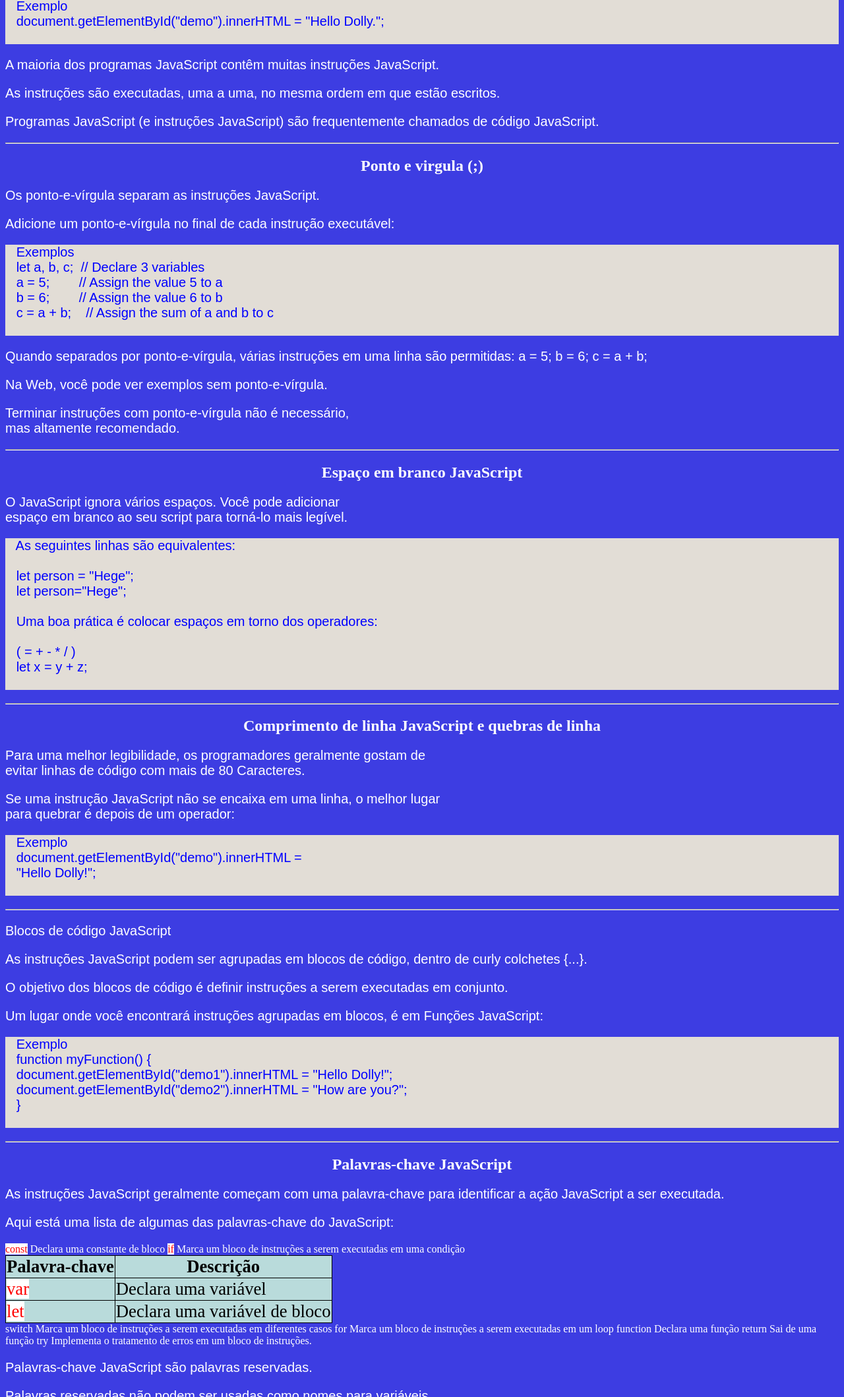
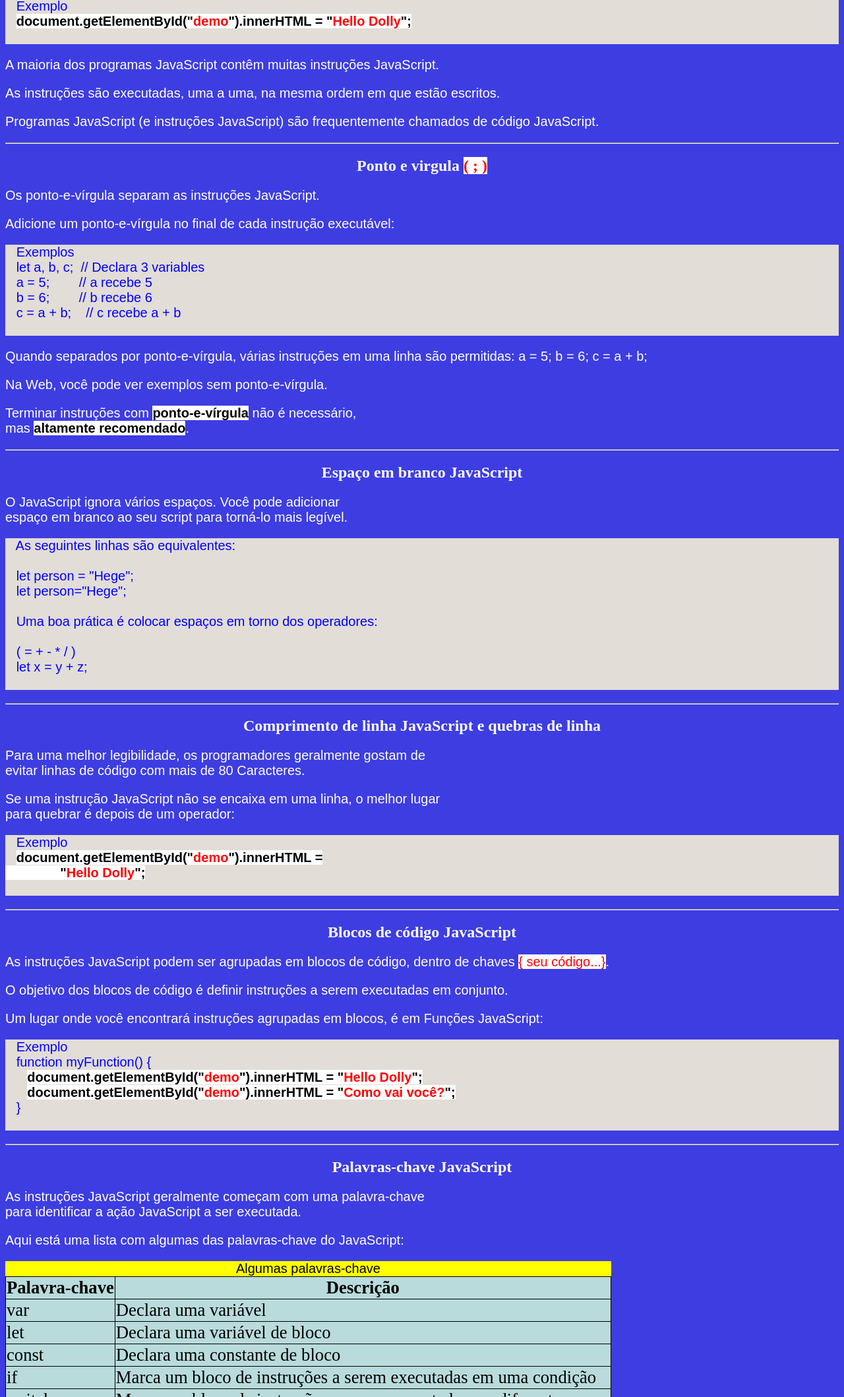
Before and after one commit to pedro-filho-81/JavaScript, a plain HTML site: page JavaScriptBasico/w3cshool/javaScript/instrucaoJS4.html in a window 1280 px wide. Shown: the part 682-2800 px from the top of the page at 66% size. Drawn offline with Linux system fonts and the light colour scheme.

Commit message:
Update instrucaoJS4.html

```diff
--- a/JavaScriptBasico/w3cshool/javaScript/instrucaoJS4.html
+++ b/JavaScriptBasico/w3cshool/javaScript/instrucaoJS4.html
@@ -1,5 +1,5 @@
 <!DOCTYPE html>
-<html lang="pt=br">
+<html lang="en">
 <head>
    <meta charset="UTF-8">
    <meta http-equiv="X-UA-Compatible" content="IE=edge">
@@ -13,10 +13,10 @@
    <h1>Instruções JavaScript</h1>
    <pre>
    Exemplo
-   let x, y, z;    // Statement 1
-   x = 5;          // Statement 2
-   y = 6;          // Statement 3
-   z = x + y;      // Statement 4
+   let x, y, z;    // instrução 1
+   x = 5;          // instrução 2
+   y = 6;          // instrução 3
+   z = x + y;    // instrução 4
    </pre>
    <hr>
 
@@ -37,21 +37,21 @@
 
    Valores, Operadores, Expressões, Palavras-chave, e Comentários.</p>
 
-   <P>Esta declaração diz ao navegador para escrever "Olá Dolly". dentro de um elemento HTML com id="demo":</P>
+   <P>Esta declaração diz ao navegador para escrever "<mark>Olá Dolly</mark>". dentro de um elemento HTML com <mark>id="demo"</mark></P>
 
    <pre>
    Exemplo
-   document.getElementById("demo").innerHTML = "Hello Dolly.";
+   <strong>document.getElementById("<mark>demo</mark>").innerHTML = "<mark>Hello Dolly</mark>";</strong>
    </pre>
 
    <p>A maioria dos programas JavaScript contêm muitas instruções JavaScript.</p>
 
-   <p>As instruções são executadas, uma a uma, no mesma ordem em que estão escritos.</p>
+   <p>As instruções são executadas, uma a uma, na mesma ordem em que estão escritos.</p>
 
    <p>Programas JavaScript (e instruções JavaScript) são frequentemente chamados de código JavaScript.</p>
    <hr>
 
-   <h2>Ponto e virgula (;)</h2>
+   <h2>Ponto e virgula <mark>( ; )</mark></h2>
 
    <p>Os ponto-e-vírgula separam as instruções JavaScript.</p>
 
@@ -59,23 +59,22 @@
 
    <pre>
    Exemplos
-   let a, b, c;  // Declare 3 variables
-   a = 5;        // Assign the value 5 to a
-   b = 6;        // Assign the value 6 to b
-   c = a + b;    // Assign the sum of a and b to c
+   let a, b, c;  // Declara 3 variables
+   a = 5;        // a recebe 5
+   b = 6;        // b recebe 6
+   c = a + b;    // c recebe a + b
    </pre>
 
    <p>Quando separados por ponto-e-vírgula, várias instruções em uma linha são permitidas: a = 5; b = 6; c = a + b;</p>
 
    <p>Na Web, você pode ver exemplos sem ponto-e-vírgula.</p>
 
-   <p>Terminar instruções com ponto-e-vírgula não é necessário, <br> mas altamente recomendado.</p>
+   <p>Terminar instruções com <strong>ponto-e-vírgula</strong> não é necessário, <br> mas <strong>altamente recomendado</strong>.</p>
    <hr>
 
    <h2>Espaço em branco JavaScript</h2>
 
    <p>O JavaScript ignora vários espaços. Você pode adicionar <br> espaço em branco ao seu script para torná-lo mais legível.</p>
-
    <pre>
    As seguintes linhas são equivalentes:
 
@@ -97,14 +96,14 @@
 
    <pre>
    Exemplo
-   document.getElementById("demo").innerHTML =
-   "Hello Dolly!";
+   <strong>document.getElementById("<mark>demo</mark>").innerHTML =
+               "<mark>Hello Dolly</mark>";</strong>
    </pre>
    <hr>
 
-   <p>Blocos de código JavaScript</p>
+   <h2>Blocos de código JavaScript</h2>
 
-   <p> As instruções JavaScript podem ser agrupadas em blocos de código, dentro de curly colchetes {...}.</p>
+   <p> As instruções JavaScript podem ser agrupadas em blocos de código, dentro de chaves <mark>{ seu código...}</mark>.</p>
 
    <p>O objetivo dos blocos de código é definir instruções a serem executadas em conjunto.</p>
 
@@ -112,45 +111,68 @@
    <pre>
    Exemplo
    function myFunction() {
-   document.getElementById("demo1").innerHTML = "Hello Dolly!";
-   document.getElementById("demo2").innerHTML = "How are you?";
+      <strong>document.getElementById("<mark>demo</mark>").innerHTML = "<mark>Hello Dolly</mark>";</strong>
+      <strong>document.getElementById("<mark>demo</mark>").innerHTML = "<mark>Como vai você?</mark>";</strong>
    }
    </pre>
    <hr>
 
    <h2>Palavras-chave JavaScript</h2>
 
-   <p>As instruções JavaScript geralmente começam com uma palavra-chave para identificar a ação JavaScript a ser executada.</p>
+   <p>As instruções JavaScript geralmente começam com uma palavra-chave <br>para identificar a ação JavaScript a ser executada.</p>
 
-   <p>Aqui está uma lista de algumas das palavras-chave do JavaScript:</p>
+   <p>Aqui está uma lista com algumas das palavras-chave do JavaScript:</p>
 
-   <table>
+   <table> <!-- início das tabelas -->
+      <!--
+         caption = legenda, título;
+         table = tabela;
+         tr = table row = linha da tabela
+         th = tabel header = cabeçalho da tabela
+         td = table data = dados da tabela
+      -->
+      <caption>Algumas palavras-chave</caption>
    <tr>
       <th>Palavra-chave</th>
       <th>Descrição</th>
    </tr>
    <tr>
-      <td><mark>var</mark></td>
+      <td>var</td>
       <td>Declara uma variável</td>
    </tr>
-
    <tr>
-      <td><mark>let</mark></td>
+      <td>let</td>
       <td>Declara uma variável de bloco</td>
    </tr>
-
-   <mark>const</mark>
-   Declara uma constante de bloco
-
-   <mark>if</mark>
-   Marca um bloco de instruções a serem executadas em uma condição
+   <tr>
+      <td>const</td>
+      <td>Declara uma constante de bloco</td>
+   </tr>
+   <tr>
+      <td>if</td>
+      <td>Marca um bloco de instruções a serem executadas em uma condição</td>
+   </tr>
+   <tr>
+     <td>switch</td>
+     <td>Marca um bloco de instruções a serem executadas em diferentes casos</td>
+   </tr>
+   <tr>
+     <td>for</td>
+     <td>Marca um bloco de instruções a serem executadas em um loop</td>
+   </tr>
+   <tr>
+      <td>function</td>
+      <td>Declara uma função</td>
+   </tr>
+   <tr>
+      <td>return</td>
+      <td>Sai de uma função</td>
+   </tr>
+   <tr>
+      <td>try</td>
+      <td>Implementa o tratamento de erros em um bloco de instruções.</td>
+   </tr>
    </table>
-
-   switch  Marca um bloco de instruções a serem executadas em diferentes casos
-   for	   Marca um bloco de instruções a serem executadas em um loop
-   function	Declara uma função
-   return	Sai de uma função
-   try	  Implementa o tratamento de erros em um bloco de instruções.
 
    <p>Palavras-chave JavaScript são palavras reservadas.</p>
 
```
